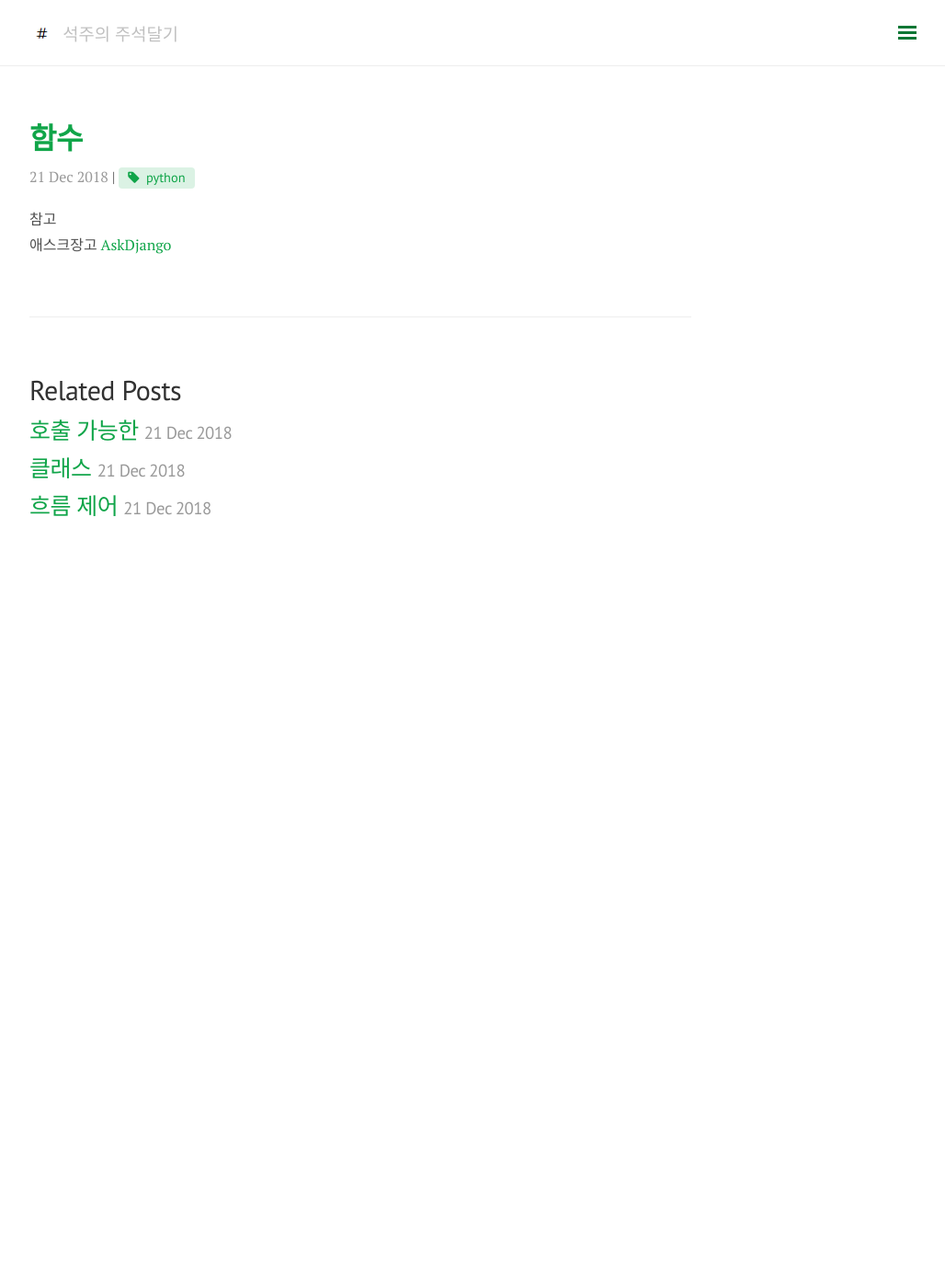
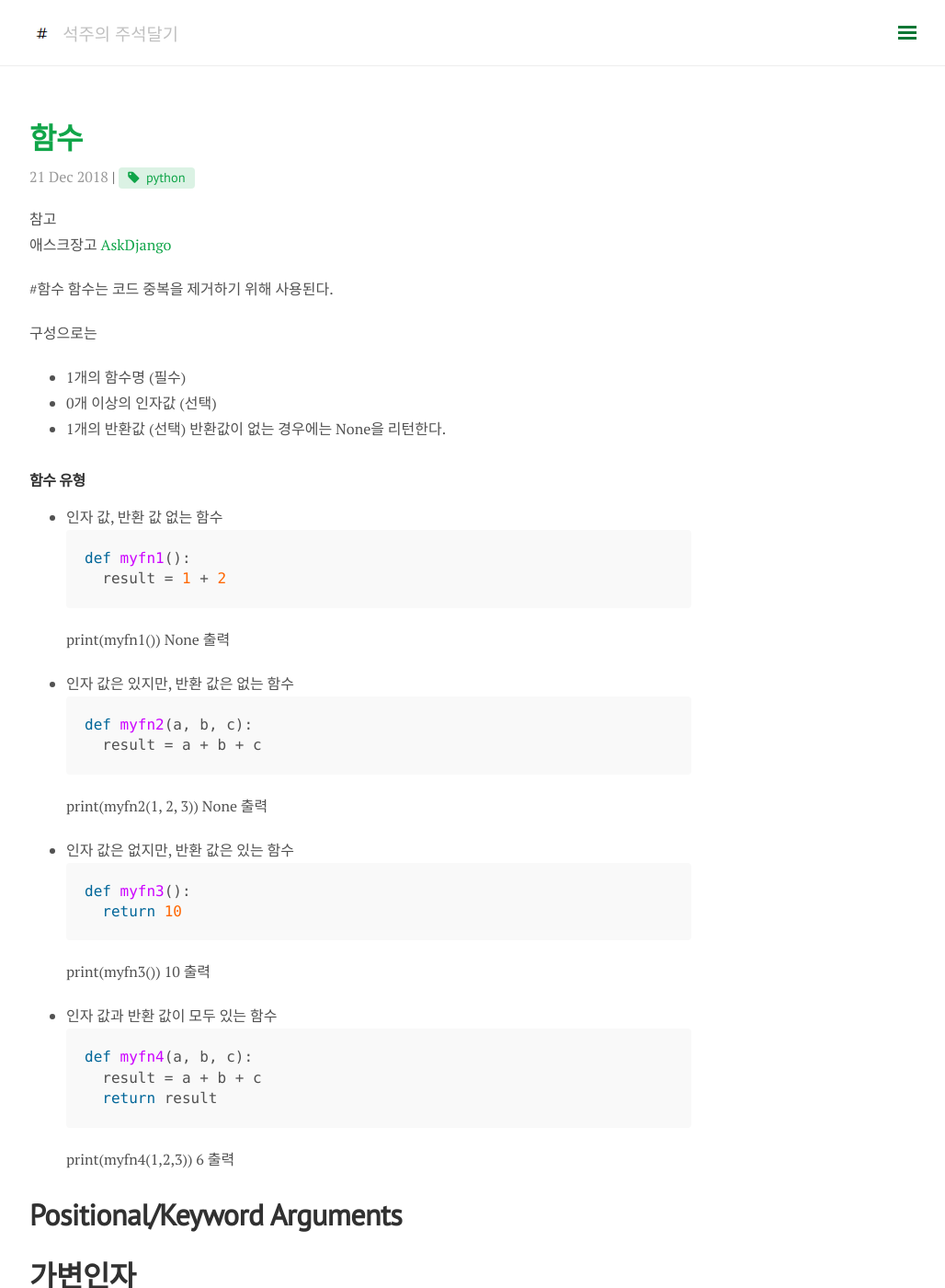
Before and after one commit to somefood/somefood.github.io, a Jekyll site: the page built from _posts/Python/2018-12-21-04function.md, in a window 1280 px wide and 1400 px high. Shown: the whole window at 92% size, without its empty margins (248-1276 px from the left). Built offline with Jekyll 4.4.1, drawn with Linux system fonts in a browser that asks for light colours; nearby versions of some CDN libraries; comment, search, counter and statistics services are not loaded; some of the changed text lies outside the part shown.

Commit message:
Update 2018-12-21-04function.md

````diff
--- a/_posts/Python/2018-12-21-04function.md
+++ b/_posts/Python/2018-12-21-04function.md
@@ -8,3 +8,55 @@ comments: true
 
 참고
 애스크장고  [AskDjango](https://www.askcompany.kr/)
+
+#함수
+함수는 코드 중복을 제거하기 위해 사용된다.
+
+구성으로는
+- 1개의 함수명 (필수)
+- 0개 이상의 인자값 (선택)
+- 1개의 반환값 (선택) 반환값이 없는 경우에는 None을 리턴한다.
+
+### 함수 유형
+- 인자 값, 반환 값 없는 함수
+```python
+def myfn1():
+    result = 1 + 2
+```
+print(myfn1())
+None 출력
+
+- 인자 값은 있지만, 반환 값은 없는 함수
+```python
+def myfn2(a, b, c):
+    result = a + b + c
+```
+print(myfn2(1, 2, 3))
+None 출력
+
+- 인자 값은 없지만, 반환 값은 있는 함수
+```python
+def myfn3():
+    return 10
+```
+print(myfn3())
+10 출력
+
+- 인자 값과 반환 값이 모두 있는 함수
+```python
+def myfn4(a, b, c):
+    result = a + b + c
+    return result
+```
+print(myfn4(1,2,3))
+6 출력
+
+# Positional/Keyword Arguments
+
+# 가변인자
+
+# 익명함수
+
+# 1급객체와 1급 함수/클래스
+
+# 고차함수
````
